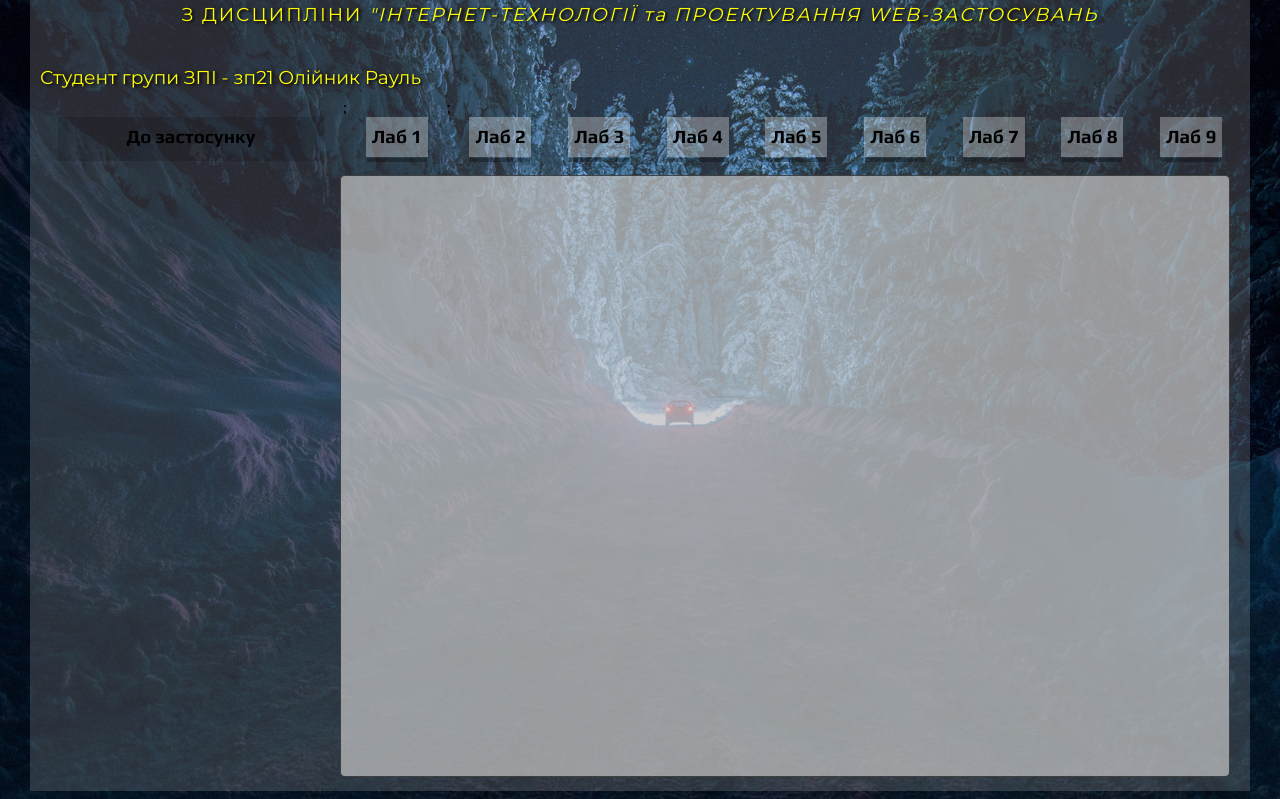
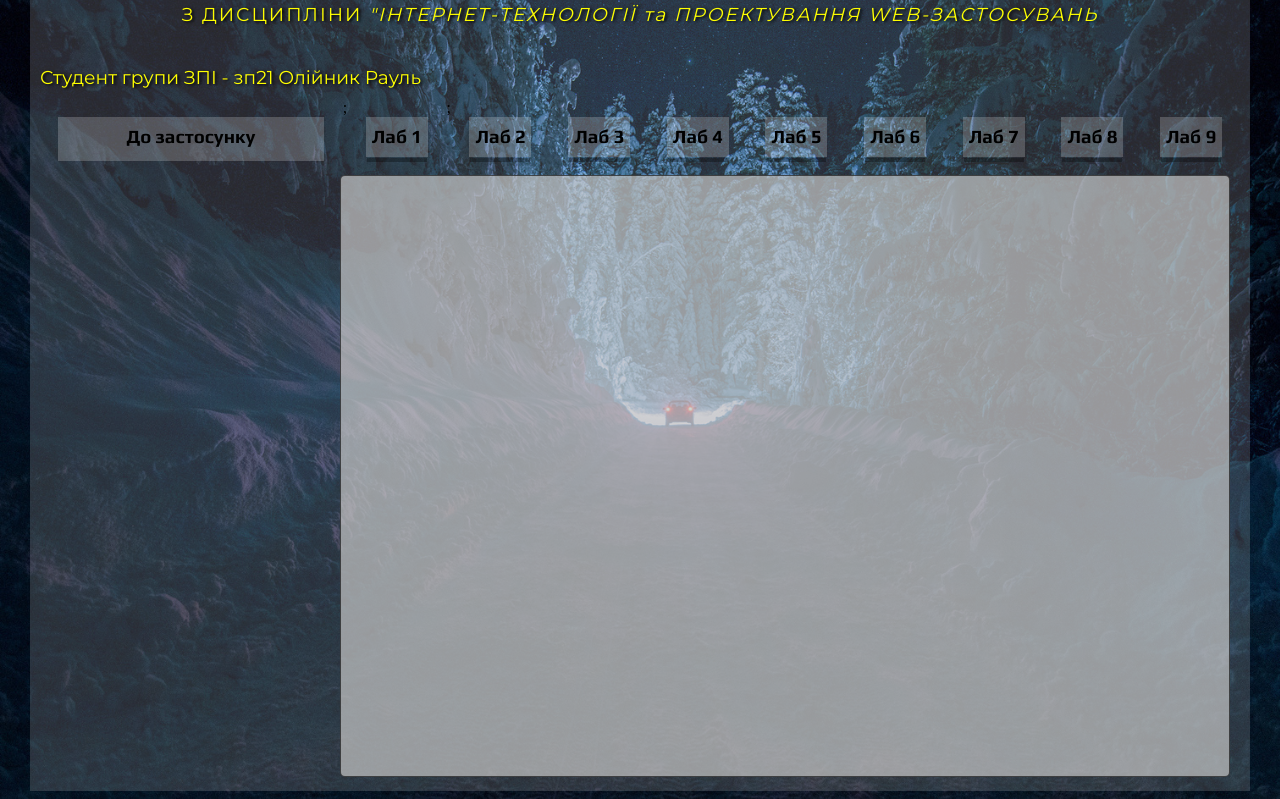
Before and after one commit to Raulman/labs, a plain HTML site: page index.html in a window 1280 px wide. Shown: the part 90-889 px from the top of the page. Drawn offline with Linux system fonts and the light colour scheme.

Commit message:
Update style.css

```diff
--- a/style.css
+++ b/style.css
@@ -63,7 +63,7 @@ a:active {
     font-size: 14pt;
     text-align: center;
     padding-top: 8px;
-    background: rgba(255, 255, 255, 0.3);
+    background: rgba(255, 255, 255, 0.2);
     border: 1px solid transparent;
     transition-property:all;
     transition-duration: 0.3s;
@@ -90,7 +90,7 @@ a:active {
     text-align: center;
     padding-top: 8px;
     float: left;
-    background: rgba(0, 0, 0, 0.15);
+    background: rgba(255, 255, 255, 0.2);
     border: 1px solid transparent;
     transition-property:all;
     transition-duration: 0.3s;
```
